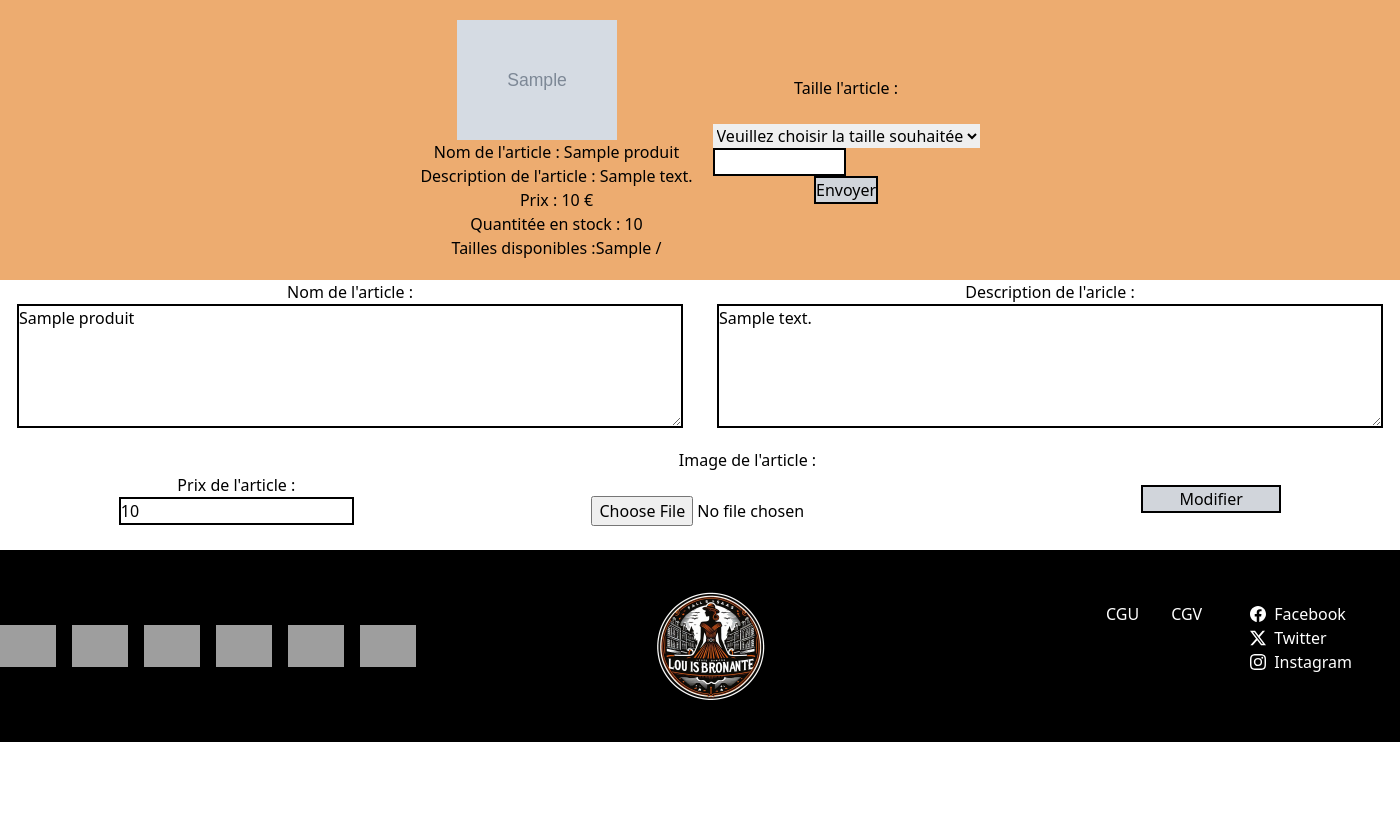
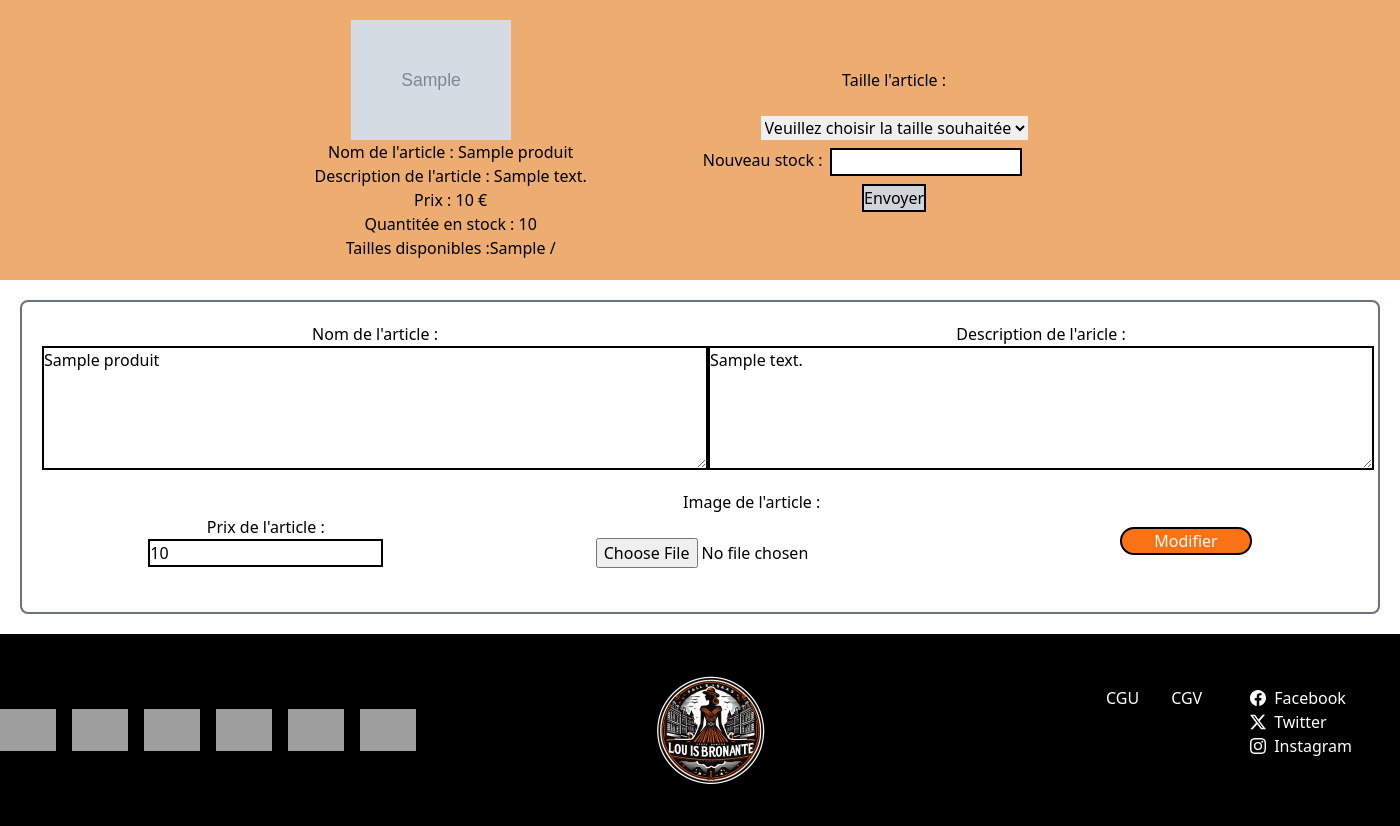
Before and after one commit to Sebastien-C-web/e_commerce, a PHP site: page /modif_produit.php?modif=1 in a window 1400 px wide. Shown: the part 178-1004 px from the top of the page. Before the commit the page ends 920 px from the top, so only its background shows below. Run offline with PHP 8.4, Linux system fonts and the light colour scheme; tables that the repository leaves empty or names only in its code hold one stand-in row (values such as "Sample post"); grey boxes marked "Sample" are stand-in pictures; some libraries are stand-ins or nearby versions; grey boxes are pictures that could not be loaded.

Commit message:
css dashboardé

```diff
--- a/modif_produit.php
+++ b/modif_produit.php
@@ -129,9 +129,9 @@ if (isset($_POST["modif_article"])) {
 
               ?>
             </article>
-            <article>
-                <form action="" method="post">
-                <div class="flex flex-col items-center">
+            <article class="ml-24 flex flex-col items-center justify-center">
+                <form action="" method="post" class="flex flex-col items-center justify-center gap-2">
+                <div class="flex flex-col items-center justify-center">
                     <label for="taille">Taille l'article :</label><br>
                     <select name="taille">
                         <option value="">Veuillez choisir la taille souhaitée</option>
@@ -141,7 +141,10 @@ if (isset($_POST["modif_article"])) {
                          > <?php echo $produitsTaille["taille"]; } ?> </option>
                     </select>
                 </div>
+                <div class="flex flex-row gap-2">
+                <label for="num">Nouveau stock : </label>
                 <input type="text" class="border-2 border-black w-[50%] mr-5" name="num" required>
+                </div>
                 <div class="flex flex col items-center justify-center">
                 <button class="border-2 border-black bg-gray-300 text-center" type="submit" name="change" value="<?php echo $all_prods["id"] ?>">Envoyer</button>
                 </div>
@@ -150,7 +153,7 @@ if (isset($_POST["modif_article"])) {
             <?php } } ?>
         </section>
         <section>
-            <form action="" method="post" class="flex flex-col justify-between" enctype="multipart/form-data">
+            <form action="" method="post" class="flex flex-col justify-between border-2 border-gray-500 rounded-lg p-5 m-5" enctype="multipart/form-data">
                 <div class="flex justify-around items-center">
                     <div class="flex flex-col items-center">
                         <label for="name">Nom de l'article :</label>
@@ -182,7 +185,7 @@ if (isset($_POST["modif_article"])) {
                         <label for="image">Image de l'article :</label><br>
                         <input type="file" name="image" id="image"><br>
                     </div>
-                    <button class="border-2 border-black bg-gray-300 w-[10%] text-center" type="submit" name="modif_article">Modifier</button>
+                    <button class="border-2 border-black bg-[#f97316] w-[10%] rounded-full text-white text-center" type="submit" name="modif_article">Modifier</button>
                 </div>
             </form>
         </section>
--- a/modif_promo.php
+++ b/modif_promo.php
@@ -74,7 +74,7 @@ if (isset($_POST["modif_promo"])) {
 
     </section>
     <section>
-    <form action="" method="post" class="flex flex-col justify-between">
+    <form action="" method="post" class="flex flex-col justify-between border-2 border-gray-500 rounded-lg p-5 m-5">
                 <div class="flex justify-around items-center">
                     <div class="flex flex-col items-center">
                         <label for="code">Code Promo :</label>
@@ -102,7 +102,7 @@ if (isset($_POST["modif_promo"])) {
                     </div>
                 </div>
                 <div class="flex justify-around items-center pt-5">
-                    <button class="border-2 border-black bg-gray-300 w-[10%] text-center" type="submit" name="modif_promo">Modifier</button>
+                    <button class="border-2 border-black bg-[#f97316] w-[10%] rounded-full text-white text-center" type="submit" name="modif_promo">Modifier</button>
                 </div>
             </form>
     </section>
```
